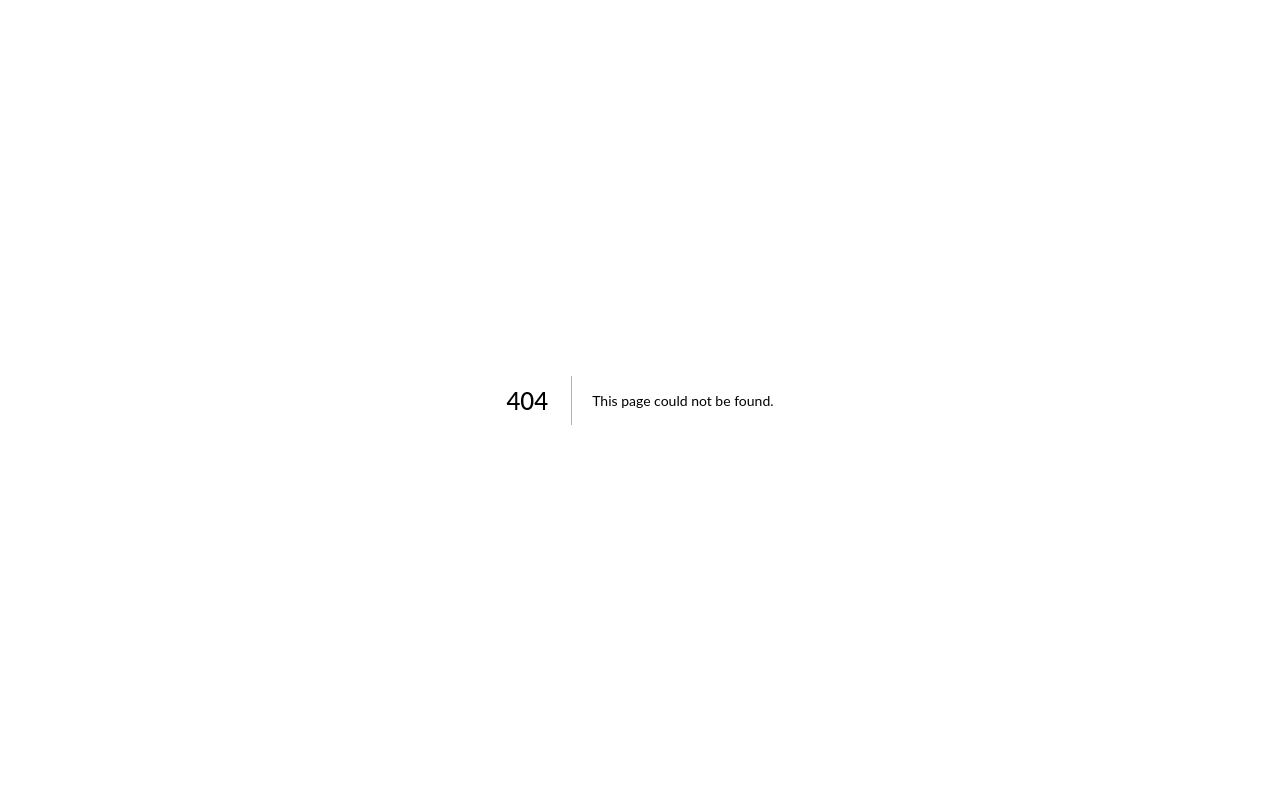
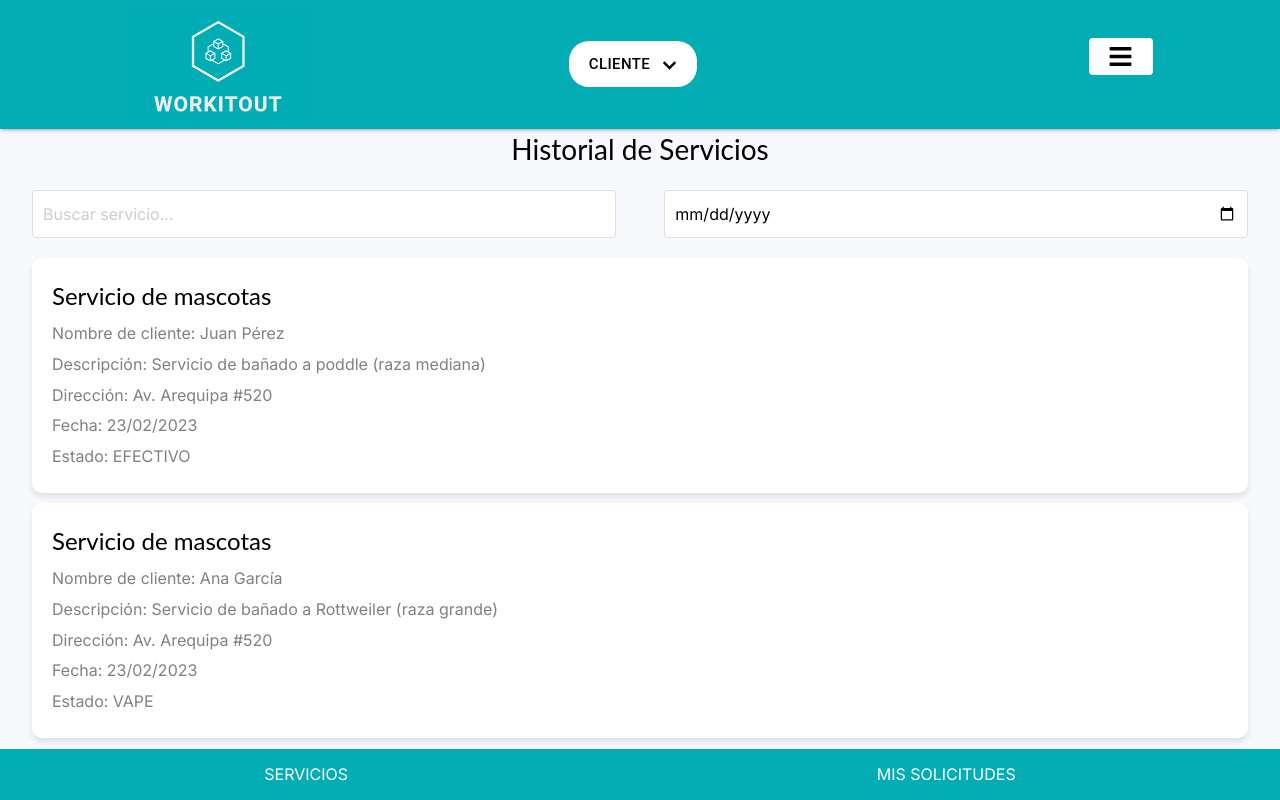
Before and after one commit to sergio-sanguinetti/workitout, a Next.js app: page /visualizacion-solicitudes-especialista in a window 1280 px wide. Before the commit this address had no page. Shown: the top 800 px of the page. Built offline with nearby package versions, Linux system fonts and the light colour scheme.

Commit message:
vizualizacion-solicitudes-especialista

```diff
--- /dev/null
+++ b/src/app/visualizacion-solicitudes-especialista/page.js
@@ -0,0 +1,111 @@
+'use client';
+import React, { useState } from 'react';
+import Sidebar from '../components/sidebar';
+import './visualizacion-solicitudes-especialista.css';
+
+const historialServicios = [
+  {
+    nombreCliente: "Juan Pérez",
+    servicio: "Servicio de mascotas",
+    descripcion: "Servicio de bañado a poddle (raza mediana)",
+    direccion: "Av. Arequipa #520",
+    fecha: "23/02/2023",
+    estado: "EFECTIVO"
+  },
+  {
+    nombreCliente: "Ana García",
+    servicio: "Servicio de mascotas",
+    descripcion: "Servicio de bañado a Rottweiler (raza grande)",
+    direccion: "Av. Arequipa #520",
+    fecha: "23/02/2023",
+    estado: "VAPE"
+  },
+  {
+    nombreCliente: "Carlos Ruiz",
+    servicio: "Servicio de limpieza",
+    descripcion: "Servicio limpieza a local",
+    direccion: "Av. Arequipa #520",
+    fecha: "23/02/2023",
+    estado: "EFECTIVO"
+  },
+  {
+    nombreCliente: "María López",
+    servicio: "Servicio de resparación",
+    descripcion: "Servicio de reapración de tuberia",
+    direccion: "Av. Arequipa #520",
+    fecha: "23/02/2023",
+    estado: "EFECTIVO"
+  },
+  {
+    nombreCliente: "Juan Pérez",
+    servicio: "Servicio de mascotas",
+    descripcion: "Servicio de bañado a poddle (raza mediana)",
+    direccion: "Av. Arequipa #520",
+    fecha: "23/02/2023",
+    estado: "EFECTIVO"
+  }
+];
+
+const Page = () => {
+  const [searchTerm, setSearchTerm] = useState('');
+  const [filterDate, setFilterDate] = useState('');
+  const [filteredServicios, setFilteredServicios] = useState(historialServicios);
+
+  const handleSearch = (event) => {
+    const term = event.target.value.toLowerCase();
+    setSearchTerm(term);
+    filterServices(term, filterDate);
+  };
+
+  const handleDateFilter = (event) => {
+    const date = event.target.value;
+    setFilterDate(date);
+    filterServices(searchTerm, date);
+  };
+
+  const filterServices = (term, date) => {
+    const filtered = historialServicios.filter(service =>
+      service.servicio.toLowerCase().includes(term) &&
+      service.fecha.includes(date)
+    );
+    setFilteredServicios(filtered);
+  };
+
+  return (
+    <>
+      <Sidebar />
+      <div className="content">
+        <h3 className="text-center">Historial de Servicios</h3>
+        <div className="filters">
+          <input
+            type="text"
+            placeholder="Buscar servicio..."
+            value={searchTerm}
+            onChange={handleSearch}
+            className="form-control"
+          />
+          <input
+            type="date"
+            value={filterDate}
+            onChange={handleDateFilter}
+            className="form-control"
+          />
+        </div>
+        <div className="historial-list">
+          {filteredServicios.map((servicio, index) => (
+            <div key={index} className="historial-item">
+              <h4>{servicio.servicio}</h4>
+              <p>Nombre de cliente: {servicio.nombreCliente}</p>
+              <p>Descripción: {servicio.descripcion}</p>
+              <p>Dirección: {servicio.direccion}</p>
+              <p>Fecha: {servicio.fecha}</p>
+              <p>Estado: {servicio.estado}</p>
+            </div>
+          ))}
+        </div>
+      </div>
+    </>
+  );
+};
+
+export default Page;
--- /dev/null
+++ b/src/app/visualizacion-solicitudes-especialista/visualizacion-solicitudes-especialista.css
@@ -0,0 +1,43 @@
+.content {
+  margin-top: 6rem;
+  padding: 2rem;
+}
+
+.text-center {
+  text-align: center;
+  margin-bottom: 20px;
+}
+
+.filters {
+  display: flex;
+  justify-content: space-between;
+  margin-bottom: 20px;
+}
+
+.filters .form-control {
+  width: 48%;
+  padding: 10px;
+  border: 1px solid #ddd;
+  border-radius: 4px;
+}
+
+.historial-list {
+  display: flex;
+  flex-direction: column;
+  gap: 10px;
+}
+
+.historial-item {
+  background: #fff;
+  border-radius: 10px;
+  box-shadow: 0 4px 6px rgba(0, 0, 0, 0.1);
+  padding: 20px;
+}
+
+.historial-item h4 {
+  margin-bottom: 5px;
+}
+
+.historial-item p {
+  margin: 2px 0;
+}
```
